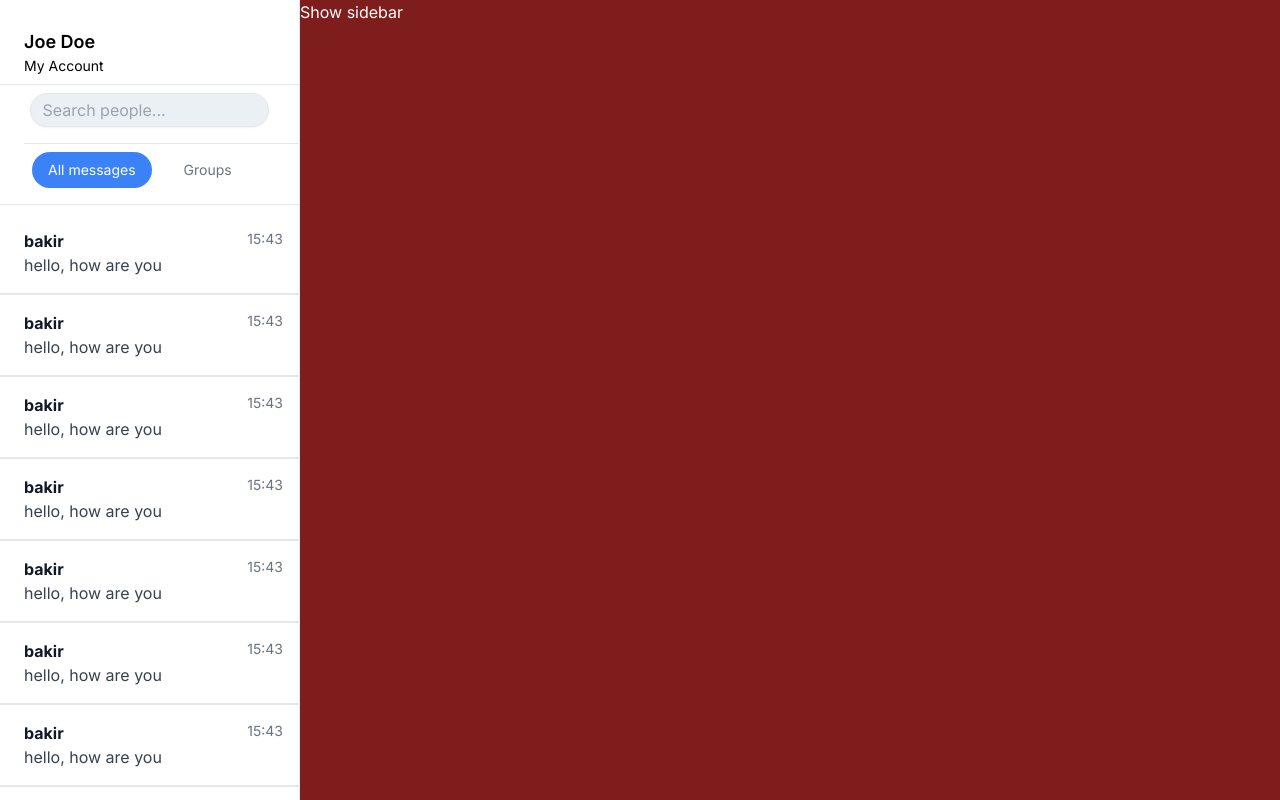
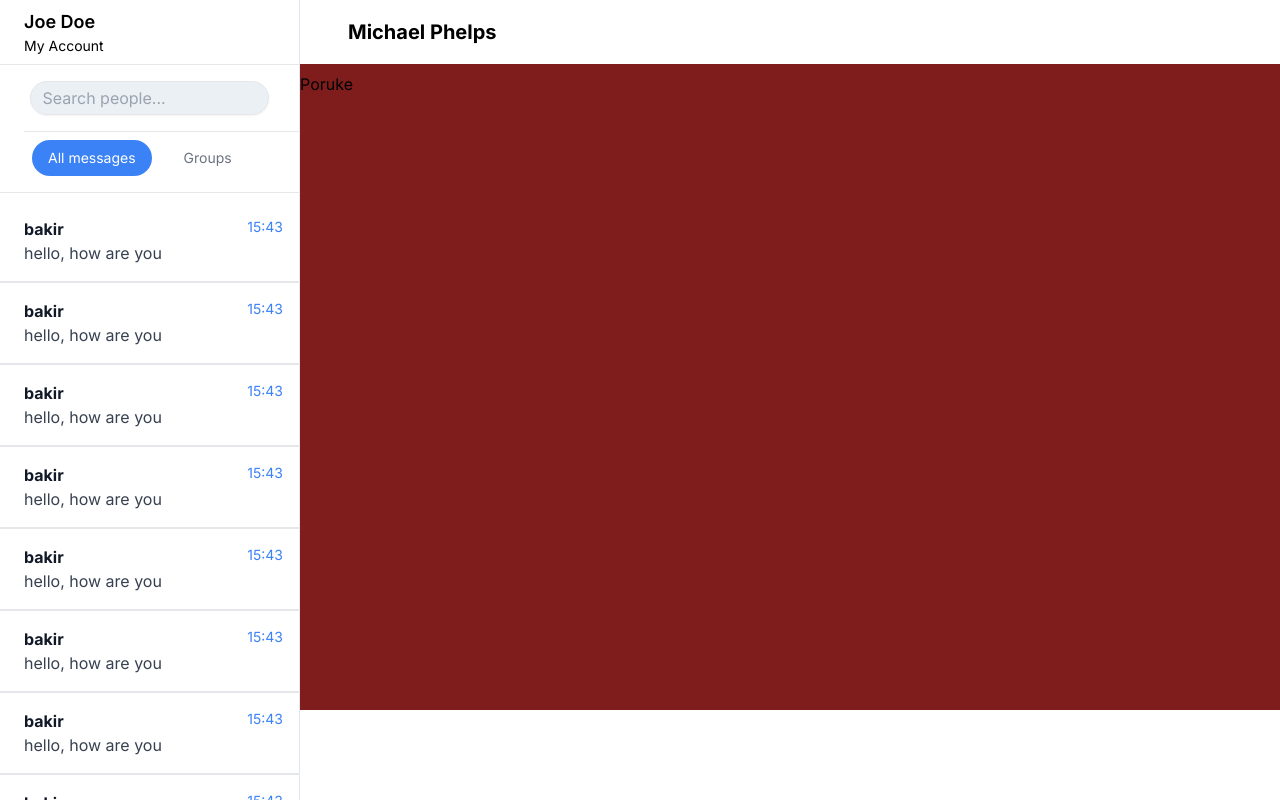
Before and after one commit to bakirdevedzic/chat-app, a React (Vite) app: page /chat/1 in a window 1280 px wide. Built offline with nearby package versions, Linux system fonts and the light colour scheme.

Commit message:
style components

```diff
--- a/src/components/Chat.jsx
+++ b/src/components/Chat.jsx
@@ -1,11 +1,19 @@
+import ChatName from "./ChatName";
+import NewMessageBox from "./NewMessageBox";
+
 function Chat({ setShowSidebar }) {
   return (
-    <div className="w-[100%] bg-red-900 h-full">
-      <button onClick={() => setShowSidebar(true)} className="text-white">
-        Show sidebar
-      </button>
+    <div className="grid grid-rows-[auto_1fr_90px] w-[100%] bg-red-900 h-full">
+      <ChatName />
+      <div>Poruke</div>
+      <NewMessageBox />
     </div>
   );
 }
 
 export default Chat;
+{
+  /* <button onClick={() => setShowSidebar(true)} className="text-white">
+        Show sidebar
+      </button> */
+}
--- a/src/components/MessagePreview.jsx
+++ b/src/components/MessagePreview.jsx
@@ -9,7 +9,7 @@ const MessagePreview = ({
         <div className="font-bold text-gray-900">{name}</div>
         <div className="text-gray-700">{message}</div>
       </div>
-      <div className="text-sm text-gray-500">{time}</div>
+      <div className="text-sm text-blue-500">{time}</div>
     </div>
   );
 };
--- /dev/null
+++ b/src/components/NewMessageBox.jsx
@@ -0,0 +1,5 @@
+function NewMessageBox() {
+  return <div className="h-full bg-white w-[100%] "></div>;
+}
+
+export default NewMessageBox;
--- a/src/components/PersonChatting.jsx
+++ /dev/null
@@ -1,9 +0,0 @@
-function PersonChatting() {
-  return (
-    <div className="h-16 bg-white mt-4 mb-2 pl-4 flex items-center align-middle">
-      <p className="text-2xl font-bold ">Michael Phelps</p>
-    </div>
-  );
-}
-
-export default PersonChatting;
--- a/src/components/ProfilePreview.jsx
+++ b/src/components/ProfilePreview.jsx
@@ -1,7 +1,7 @@
 function ProfilePreview() {
   return (
     <div>
-      <div className=" flex items-center justify-between mt-4 mb-2 divide-y-2 pl-[1.5rem]">
+      <div className=" flex items-center h-[4rem] justify-between divide-y-2 pl-[1.5rem]">
         <div className="flex items-center">
           <div>
             <p className="text-lg font-semibold">Joe Doe</p>
--- a/src/components/SidebarComponent.jsx
+++ b/src/components/SidebarComponent.jsx
@@ -11,7 +11,7 @@ function SidebarComponent({
   setShowSidebar,
 }) {
   let classNameBase =
-    "h-full bg-white row-span-full col-[1/2] py-[0.75rem] flex flex-col border-solid border-0 border-r border-slate-200  fixed top-0 left-0 z-10 w-[300px] overflow-y-auto transition-[margin-left] ease-in-out duration-500 divide-y";
+    "h-full bg-white row-span-full col-[1/2]  flex flex-col border-solid border-0 border-r border-slate-200  fixed top-0 left-0 z-10 w-[300px] overflow-y-auto transition-[margin-left] ease-in-out duration-500 divide-y";
   let className = "";
   if (sidebarVisible || (sidebarHidden && showSidebar))
     className = classNameBase;
--- a/src/ui/Search.jsx
+++ b/src/ui/Search.jsx
@@ -1,6 +1,6 @@
 function Search() {
   return (
-    <div className="flex items-center border justify-center w-[80%] rounded-full px-3 py-1 bg-primary-gray shadow-sm  mt-2 mb-2 pl-[1.5rem]">
+    <div className="flex items-center border justify-center w-[80%] rounded-full px-3 py-1 bg-primary-gray shadow-sm  mt-4 mb-2 pl-[1.5rem]">
       <div>
         <input
           type="text"
```
